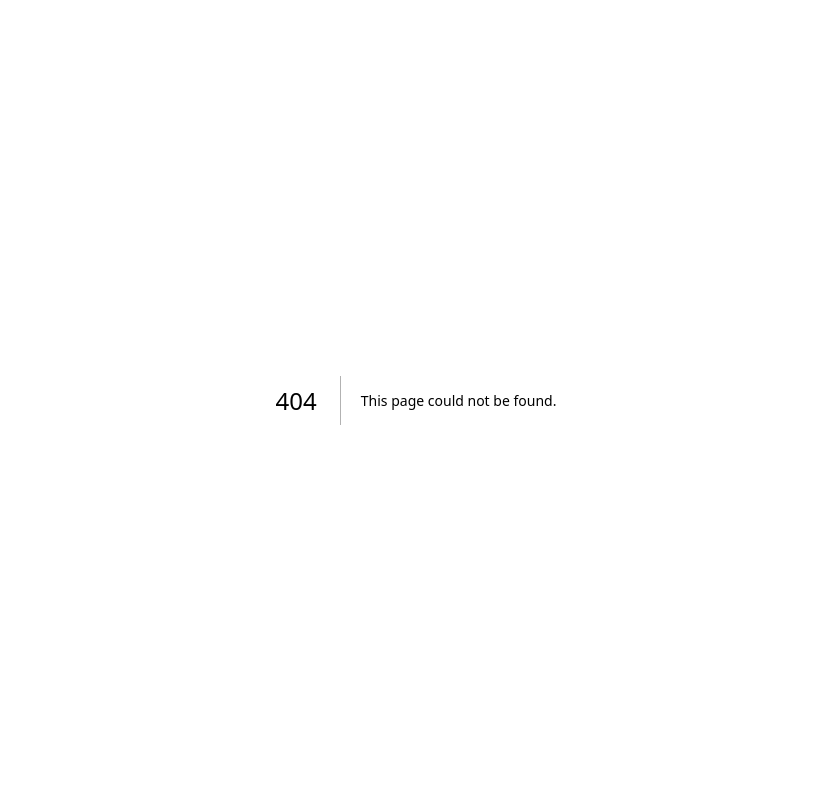
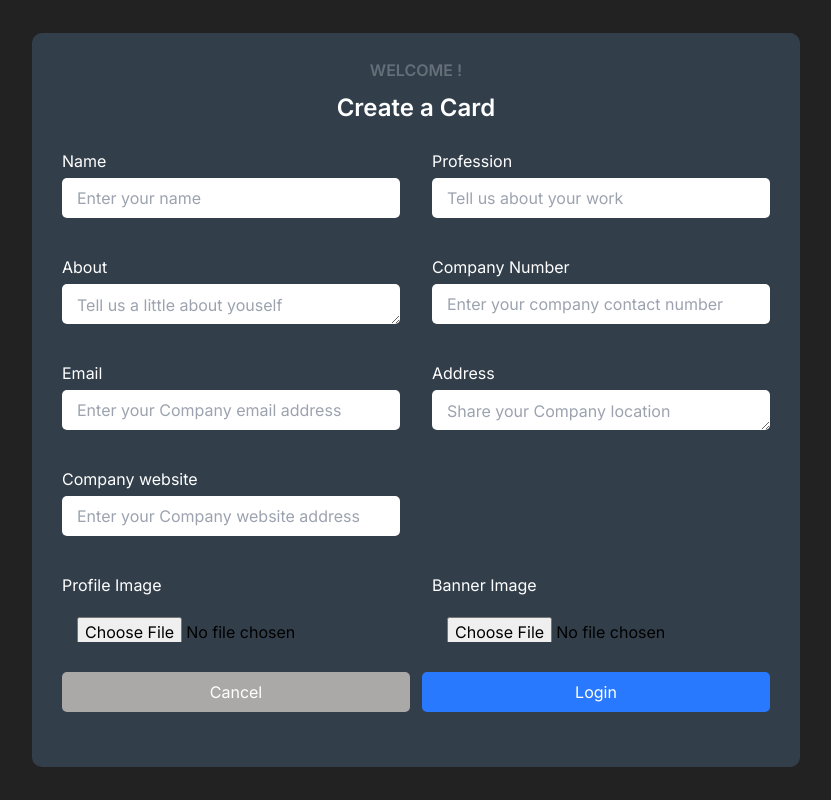
Before and after one commit to jaykanjia/smart_card_client, a Next.js app: page /cardform in a window 1280 px wide. Before the commit this address had no page. Shown: the whole page, without its empty margins (224-1055 px from the left). Built offline with nearby package versions, Linux system fonts and the light colour scheme.

Commit message:
rectified the namings of folders

```diff
--- /dev/null
+++ b/src/app/cardform/page.js
@@ -0,0 +1,10 @@
+import Cardform from '@/components/CardForm'
+import React from 'react'
+
+const page = () => {
+  return (
+    <div><Cardform /></div>
+  )
+}
+
+export default page
--- /dev/null
+++ b/src/app/login/page.js
@@ -0,0 +1,11 @@
+import Login from "@/components/Login";
+
+import React from 'react';
+
+const page = () => {
+  return (
+    <div><Login /></div>
+  )
+}
+
+export default page
--- a/src/app/signup/page.js
+++ /dev/null
@@ -1,11 +0,0 @@
-import Challenge from "@/components/SignUp";
-import Register from "@/components/RegisterForm";
-import React from 'react';
-
-const page = () => {
-  return (
-    <div><Register /></div>
-  )
-}
-
-export default page
--- a/src/components/RegisterForm/index.jsx
+++ b/src/components/CardForm/index.jsx
@@ -3,14 +3,13 @@ import React from "react";
 import Image from "next/image";
 import styles from "./register.module.css";
 
-export default function Register() {
+export default function Cardform() {
     return (
         <main className={styles.logincontainer}>
             <div className={styles.container}>
                 <div className={styles.wb}>WELCOME !</div>
                 <div className={styles.title}>Create a Card</div>
-
-                <div className="grid md:grid-cols-2 gap-8 w-full  ">
+                <div className="grid md:grid-cols-2 gap-8 items-center w-full">
                     <div className={styles.fieldcon}>
                         <span className={styles.details}>Name</span>
                         <input
@@ -98,7 +97,7 @@ export default function Register() {
                             title="Please enter a valid URL starting with http:// or https://"
                         />
                     </div>
-
+                    <div className="md:col-span-2 flex flex-col md:flex-row gap-8">
                         <div className={styles.fieldcon}>
                             <span className={styles.details}>Profile Image</span>
                             <input
@@ -119,19 +118,16 @@ export default function Register() {
                                 required
                             />
                         </div>
-
-
-
                     </div>
-
+                </div>
                 <div className="m-[30px_0px] flex gap-3">
                     <button className={styles.btn1}>Cancel</button>
                     <button className={styles.btn}>Login</button>
                 </div>
-                <div className="flex flex-row gap-[5px]">
+                {/* <div className="flex flex-row gap-[5px]">
                     <p className="text-[#aabfd0]">Not registered yet?</p>
                     <p className={styles.reg}>Register</p>
-                </div>
+                </div> */}
             </div>
         </main>
     );
--- /dev/null
+++ b/src/components/CardForm/register.module.css
@@ -0,0 +1,46 @@
+.logincontainer {
+    @apply w-full min-h-[100vh] flex justify-center items-center bg-[#222222];
+}
+
+.container {
+    @apply max-w-screen-md w-[100%] sm:bg-[#323f4b] bg-[#222222]  sm:p-[25px_30px] p-[15px_20px] sm:m-[0px_30px] m-[0px_15px] rounded-[10px];
+}
+
+.wb {
+    @apply flex justify-center text-[#646f78] font-semibold;
+}
+
+.title {
+    @apply text-2xl font-semibold text-[white] flex justify-center mb-5 mt-[10px];
+}
+
+.details {
+    @apply text-white p-[5px_0px];
+}
+
+.inputstyle {
+    @apply h-[40px] rounded-[5px] p-[15px] text-black w-full;
+}
+
+.btn1 {
+    @apply bg-[#aba8a8] text-white w-full rounded-[5px] h-[40px] hover:bg-red-400;
+}
+.btn {
+    @apply bg-[#2979FF] text-white w-full rounded-[5px] h-[40px] hover:bg-[#0560ff];
+}
+
+.fp {
+    @apply text-sm text-[#aba8a8];
+}
+
+.reg {
+    @apply decoration-solid underline underline-offset-2 decoration-white cursor-pointer;
+}
+
+.fieldcon {
+    @apply flex flex-col;
+}
+
+.data {
+    @apply flex flex-row justify-between items-center;
+}
--- a/src/components/SignUp/index.jsx
+++ b/src/components/Login/index.jsx
@@ -2,7 +2,7 @@ import React from "react";
 import Image from "next/image";
 import styles from "./challenge.module.css";
 
-export default function Challenge() {
+export default function Login() {
   return (
     <main className={styles.logincontainer}>
       <div className={styles.container}>
```
Also changed, not shown: src/components/RegisterForm/register.module.css (deleted, +0 -47 lines), src/components/Login/challenge.module.css (renamed from src/components/SignUp/challenge.module.css). Lines whose indentation alone changed are shown as unchanged.
